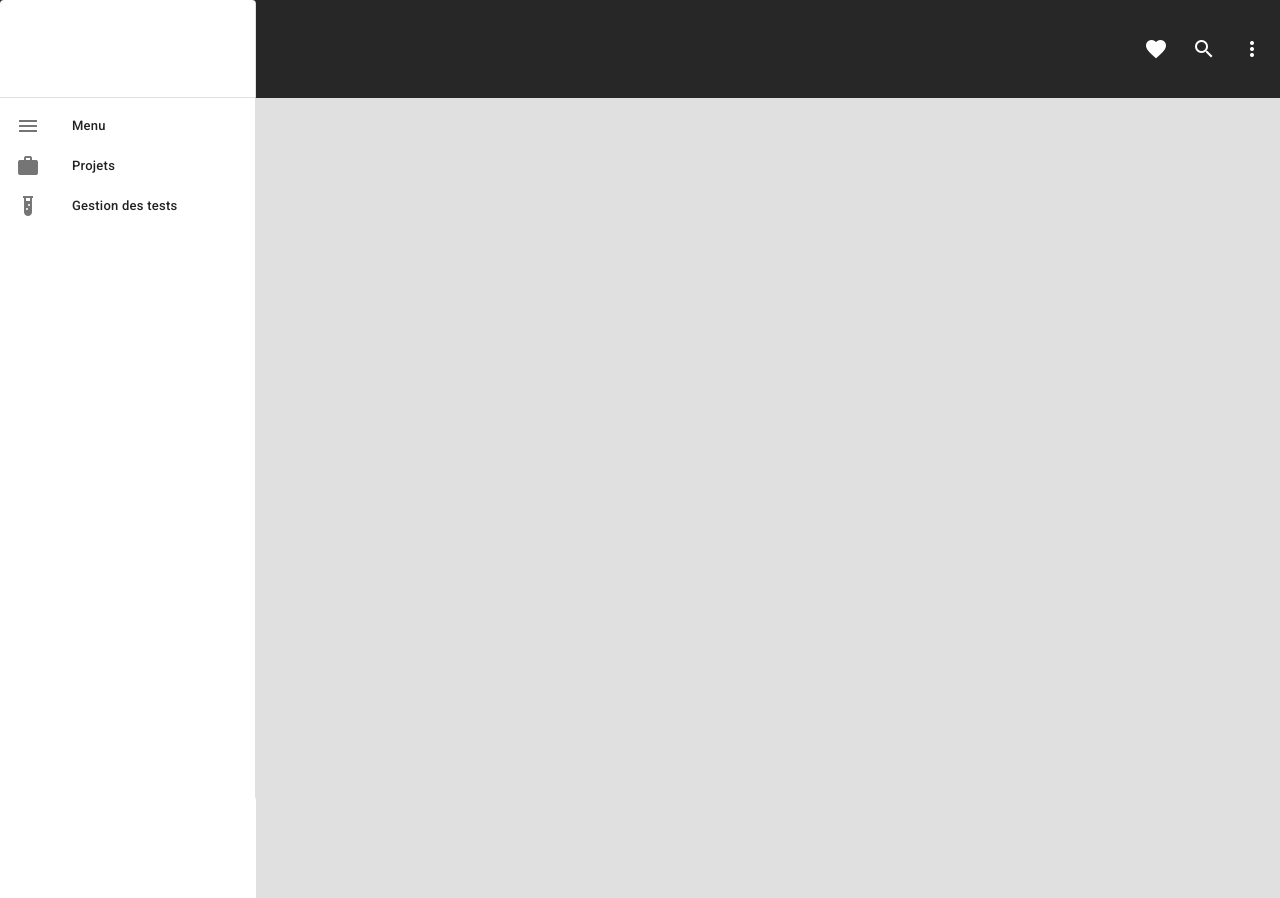
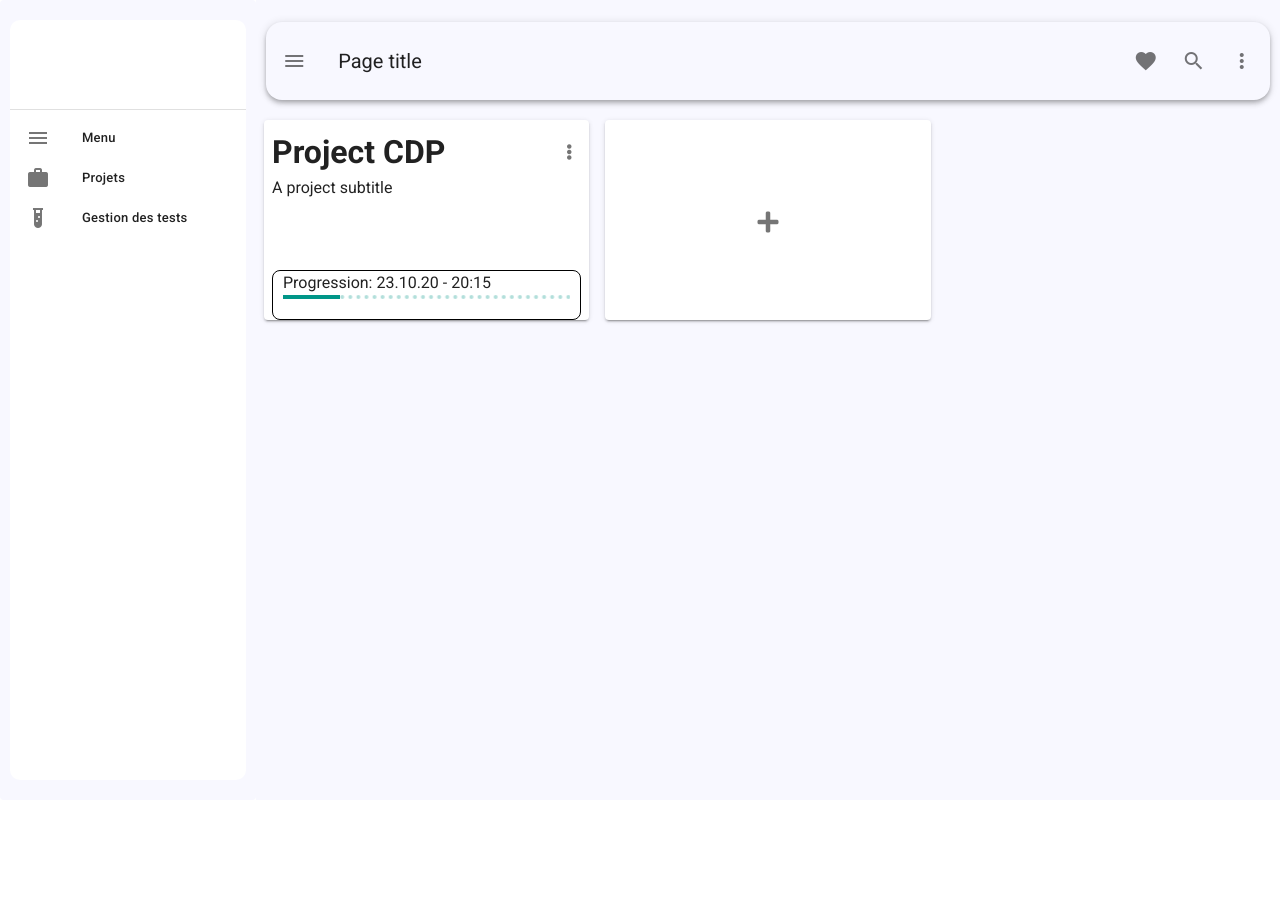
Before and after one commit to emmanoe/medical, a Vue app: page / in a window 1280 px wide. After the commit the page ends 800 px from the top, so only its background shows below. Built offline with nearby package versions, Linux system fonts and the light colour scheme.

Commit message:
Define global app design

```diff
--- a/public/index.html
+++ b/public/index.html
@@ -8,6 +8,17 @@
     <title><%= htmlWebpackPlugin.options.title %></title>
     <link rel="stylesheet" href="https://fonts.googleapis.com/css?family=Roboto:100,300,400,500,700,900">
     <link rel="stylesheet" href="https://cdn.jsdelivr.net/npm/@mdi/font@latest/css/materialdesignicons.min.css">
+
+    <style>
+      html {
+        overflow: hidden !important;
+      }
+      body {
+        height: 100vh !important;
+        width: 100% !important;
+        overflow: hidden;
+      }
+    </style>
   </head>
   <body>
     <noscript>
--- a/src/App.vue
+++ b/src/App.vue
@@ -1,11 +1,13 @@
 <template>
+  <div style="position:absolute;top:0;left:0;width:100%;height:100vh;overflow:hidden;">
     <v-app>
       <Navbar />
       <AppBar />
-    <v-main>
+      <v-main style="position:relative;width:100%;height:100vh;overflow:hidden;">
         <router-view></router-view>
       </v-main>
     </v-app>
+  </div>
 </template>
 
 <script>
--- a/src/components/AppBar.vue
+++ b/src/components/AppBar.vue
@@ -1,9 +1,11 @@
 <template>
-  <div>
+  <div style="margin-left:256px;width:calc(100vw - 256px) !important;height:112px;background-color: #F8F8FF">
+    <div style="margin-top:22px;">
     <v-app-bar
-      color=""
-      height="98px"
-      dark
+      color="#F8F8FF"
+      height="78px"
+      class="mx-auto rounded-xl"
+      style="width:98%;position:relative;"
     >
       <v-app-bar-nav-icon></v-app-bar-nav-icon>
 
@@ -44,5 +46,6 @@
         </v-list>
       </v-menu>
     </v-app-bar>
+    </div>
   </div>
 </template>
--- a/src/components/HelloWorld.vue
+++ b/src/components/HelloWorld.vue
@@ -1,6 +1,6 @@
 <template>
   <v-container>
-    <v-row class="text-center">
+    <v-row class="text-center" style="background: #F8F8FF";>
       <v-col cols="12">
         <v-img
           :src="require('../assets/logo.svg')"
--- a/src/components/Navbar.vue
+++ b/src/components/Navbar.vue
@@ -1,10 +1,11 @@
 <template>
-  <v-card >
-    <v-navigation-drawer
-     color="#FFFFFF"
-      v-model="drawer"
+  <v-card>
+      <v-navigation-drawer permanent floating
+        color="#F8F8FF"
         app
       >
+      <div
+        style="border-radius:10px;width: calc(100% - 20px);height: calc(-40px + 100vh); margin: 20px 0px 0px 10px; background: #FFFFFF;overflow:hidden">
         <v-img
             src="@/assets/applogo.png"
         ></v-img>
@@ -26,6 +27,7 @@
               </v-list-item-content>
             </v-list-item>
           </v-list>
+        </div>
       </v-navigation-drawer>
   </v-card>
 </template>
--- a/src/views/Home.vue
+++ b/src/views/Home.vue
@@ -1,5 +1,56 @@
 <template>
-  <v-app :style="{background: $vuetify.theme.themes.light.background}">
-
+  <v-app :style="{background: '#F8F8FF'}">
+    <v-row no-gutters>
+      <v-col
+        v-for="n in (projects.length + 1)"
+        :key="n"
+        cols="12"
+        sm="4"
+        style="padding:8px"
+      >
+        <v-card style="height:200px;padding:8px">
+          <p style="text-align:center" v-if="n==projects.length + 1">
+            <v-icon aria-hidden="false" style="height:24px;width:24px;margin-top: 82px;">
+              fa-plus
+            </v-icon>
+          </p>
+          <div style="width: 100%; height:100%;" v-else>
+            <!-- Title -->
+            <h1 style="width:calc(100% - 24px) !important;float:left;">{{ projects[n - 1].name }}</h1>
+            <v-icon aria-hidden="false" style="height:48px;width:24px;float:left;font-size:1em">
+                fa-ellipsis-v
+              </v-icon>
+            <!-- Subtitle -->
+            <p>{{ projects[n - 1].subtitle }}</p>
+            <!-- Profils img -->
+            <!-- Linear progress bar -->
+            <div style="position:absolute;bottom:0px; width:calc(100% - 16px); height: 50px;border: 1px solid black;border-radius:8px;padding:0 10px 0 10px;">
+              <span>Progression: </span>
+              <span>23.10.20 - 20:15 </span>
+              <v-progress-linear
+                color="teal"
+                buffer-value="0"
+                value="20"
+                stream
+              ></v-progress-linear>
+            </div>
+          </div>
+        </v-card>
+      </v-col>
+    </v-row>
   </v-app>
 </template>
+
+<script>
+export default {
+    name: 'HelloWorld',
+    data: () => ({
+      projects: [
+        { name: "Project CDP", subtitle: "A project subtitle", teams: [ { name: "me", img: "me/png/path" } ], progress: 10 }
+      ]
+    }),
+    mounted() {
+      console.log(this.projects)
+    }
+}
+</script>
```
Also changed, not shown: 2 other files (tests, documents, lock files or other folders). Lines whose indentation alone changed are shown as unchanged.
